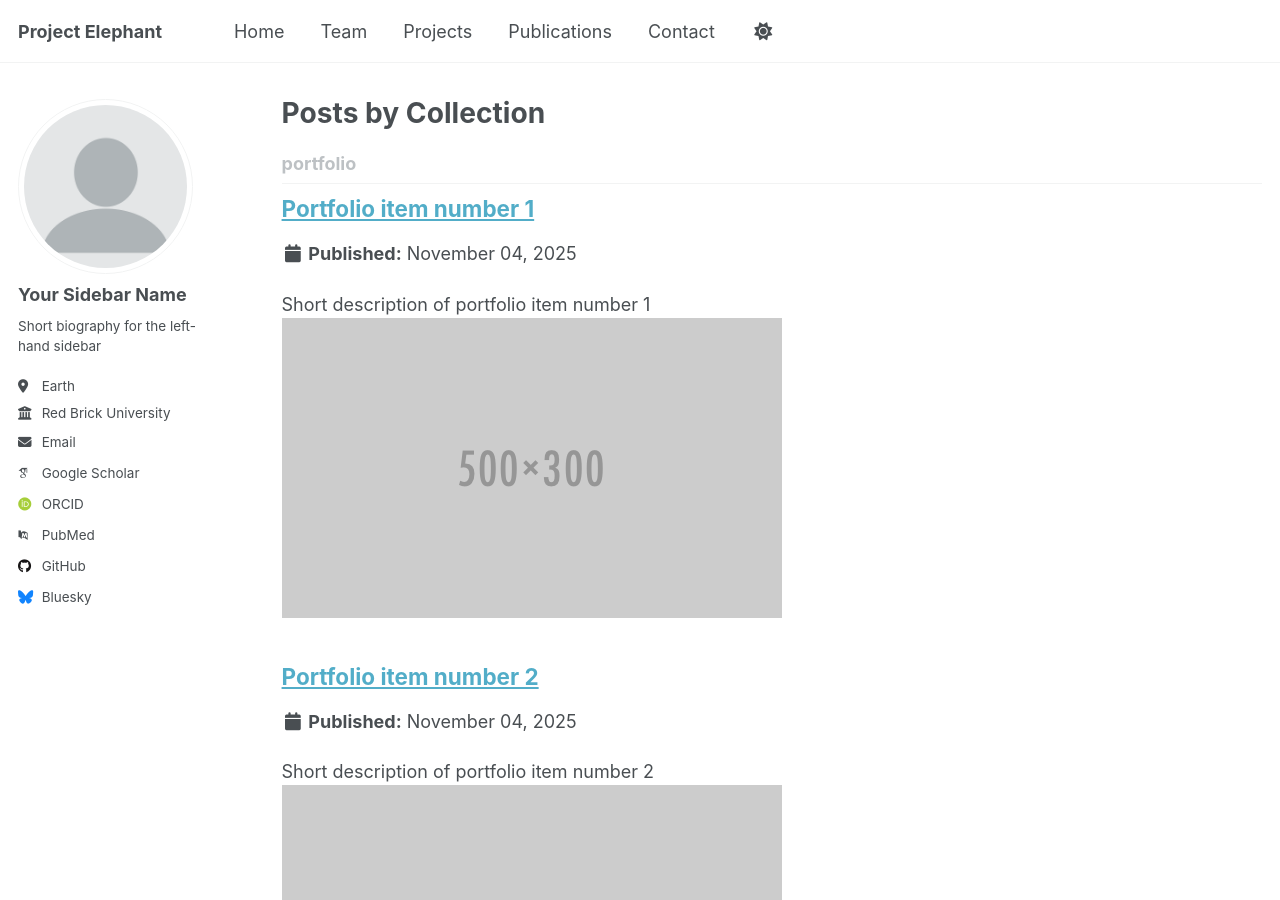
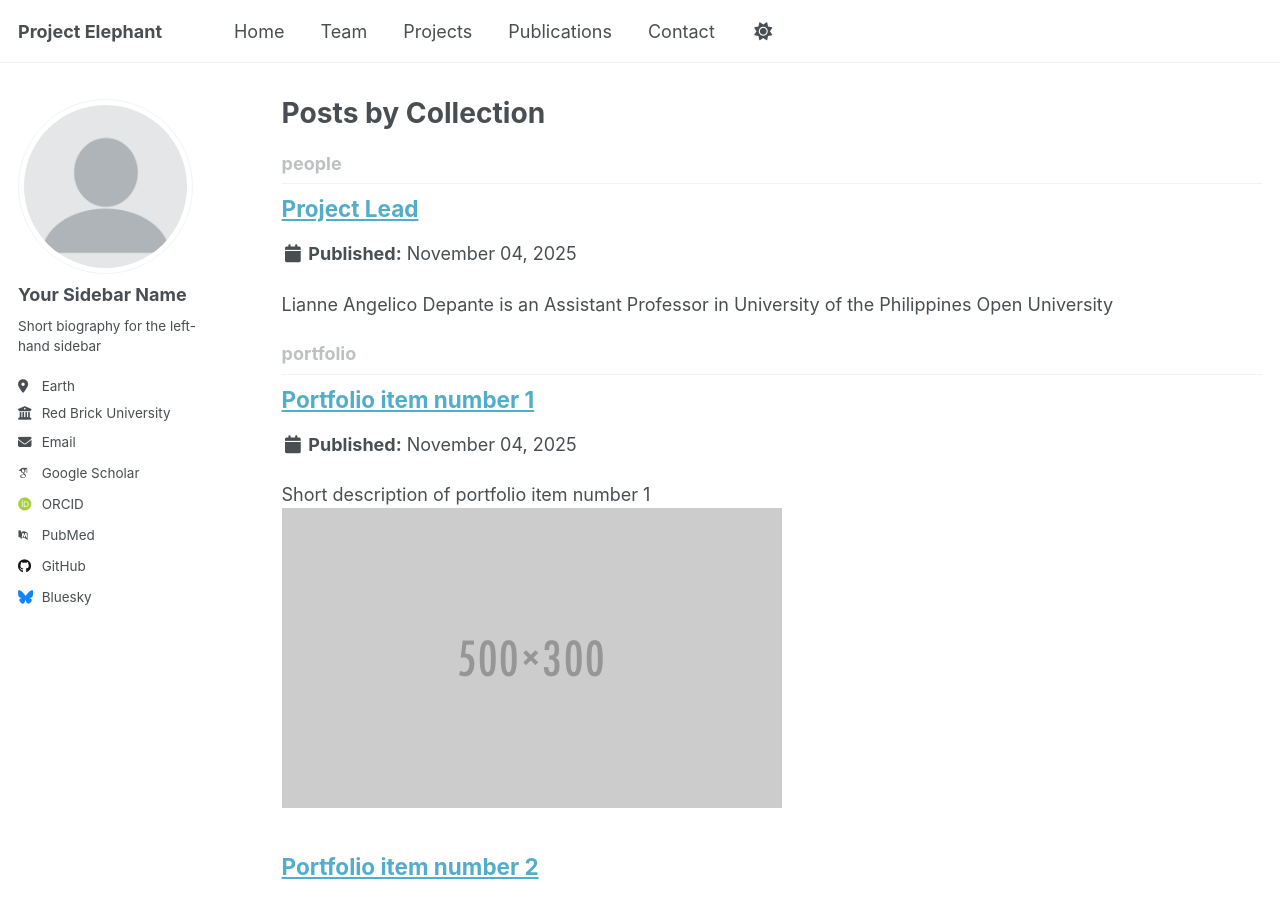
Before and after one commit to theprojectelephant/theprojectelephant.github.io, a Jekyll site: the page built from _pages/collection-archive.html, in a window 1280 px wide and 900 px high. Built offline with Jekyll 4.4.1, drawn with Linux system fonts in a browser that asks for light colours; some web fonts are replaced; a script that is not in the unit is left out.

Commit message:
Add people collection to config with permalink

```diff
--- a/_config.yml
+++ b/_config.yml
@@ -230,7 +230,9 @@ collections:
   talks:
     output: true
     permalink: /:collection/:path/
-
+  people:
+    output: true
+    permalink: /people/:name/
 
 # These settings control how pages and collections are included in the site
 defaults:
```
